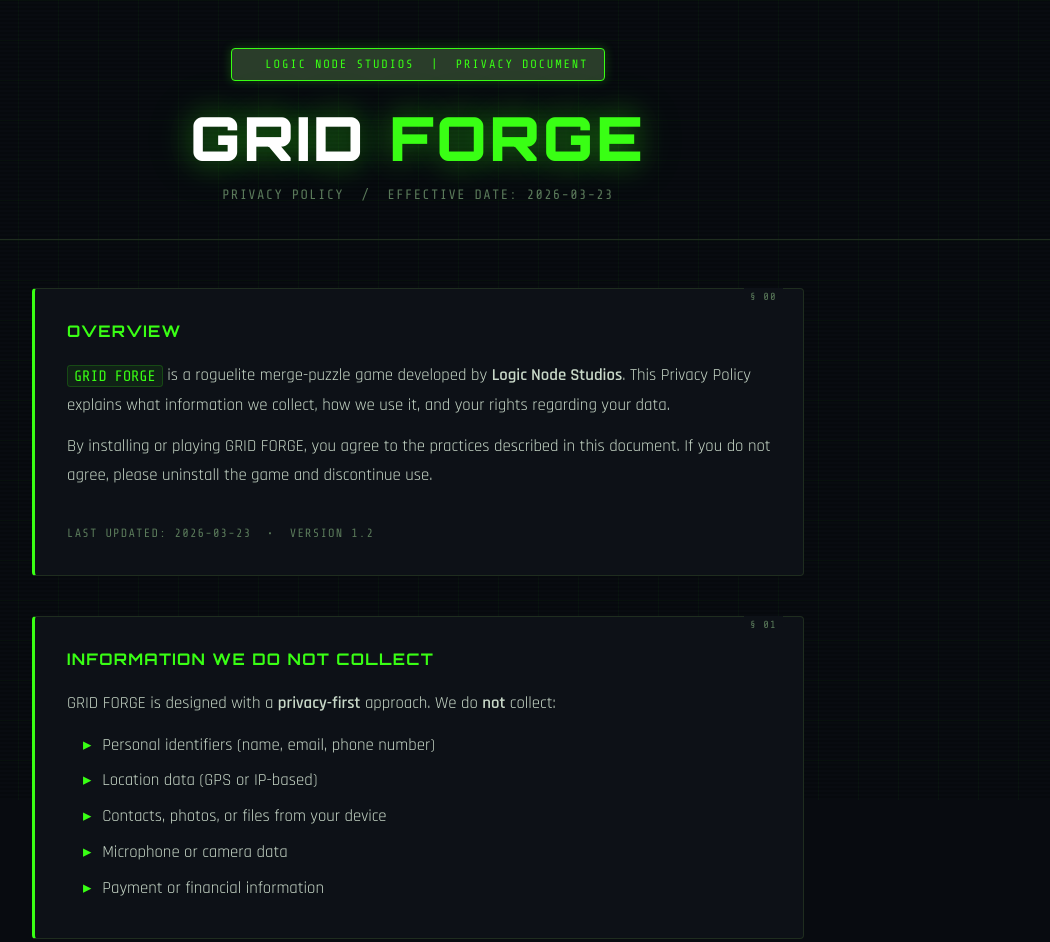
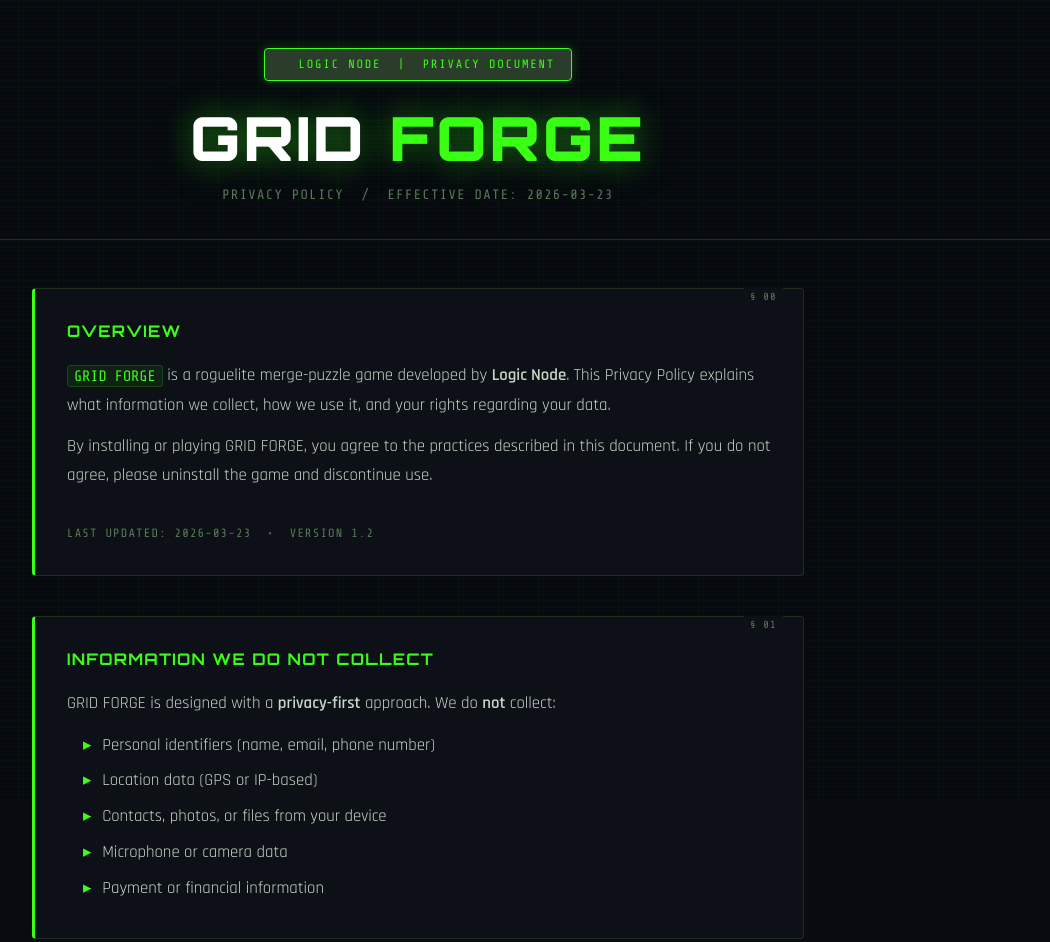
Before and after one commit to khalid1055/grid-forge-privacy, a plain HTML site: page index.html in a window 1280 px wide. Shown: the top 942 px of the page, without its empty margins (222-1272 px from the left). Drawn offline with nearby package versions, Linux system fonts and the light colour scheme.

Commit message:
Update logo badge and company name in index.html

```diff
--- a/index.html
+++ b/index.html
@@ -221,7 +221,7 @@
 <body>
 
   <header>
-    <div class="logo-badge">LOGIC NODE STUDIOS &nbsp;|&nbsp; PRIVACY DOCUMENT</div>
+    <div class="logo-badge">LOGIC NODE &nbsp;|&nbsp; PRIVACY DOCUMENT</div>
     <h1>GRID <span>FORGE</span></h1>
     <p class="subtitle">PRIVACY POLICY &nbsp;/&nbsp; EFFECTIVE DATE: 2026-03-23</p>
   </header>
@@ -232,7 +232,7 @@
       <h2>Overview</h2>
       <p>
         <span class="highlight">GRID FORGE</span> is a roguelite merge-puzzle game developed by
-        <strong>Logic Node Studios</strong>. This Privacy Policy explains what information we
+        <strong>Logic Node</strong>. This Privacy Policy explains what information we
         collect, how we use it, and your rights regarding your data.
       </p>
       <p>
```
